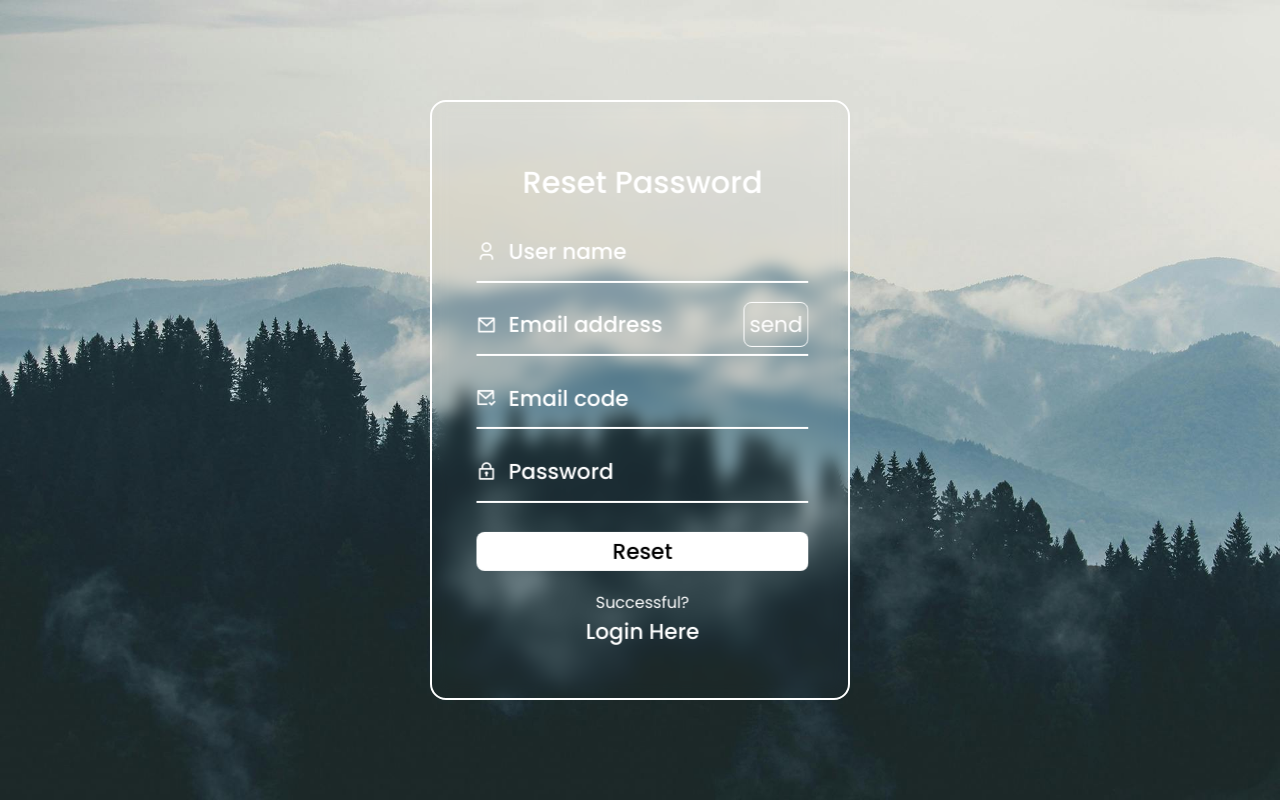
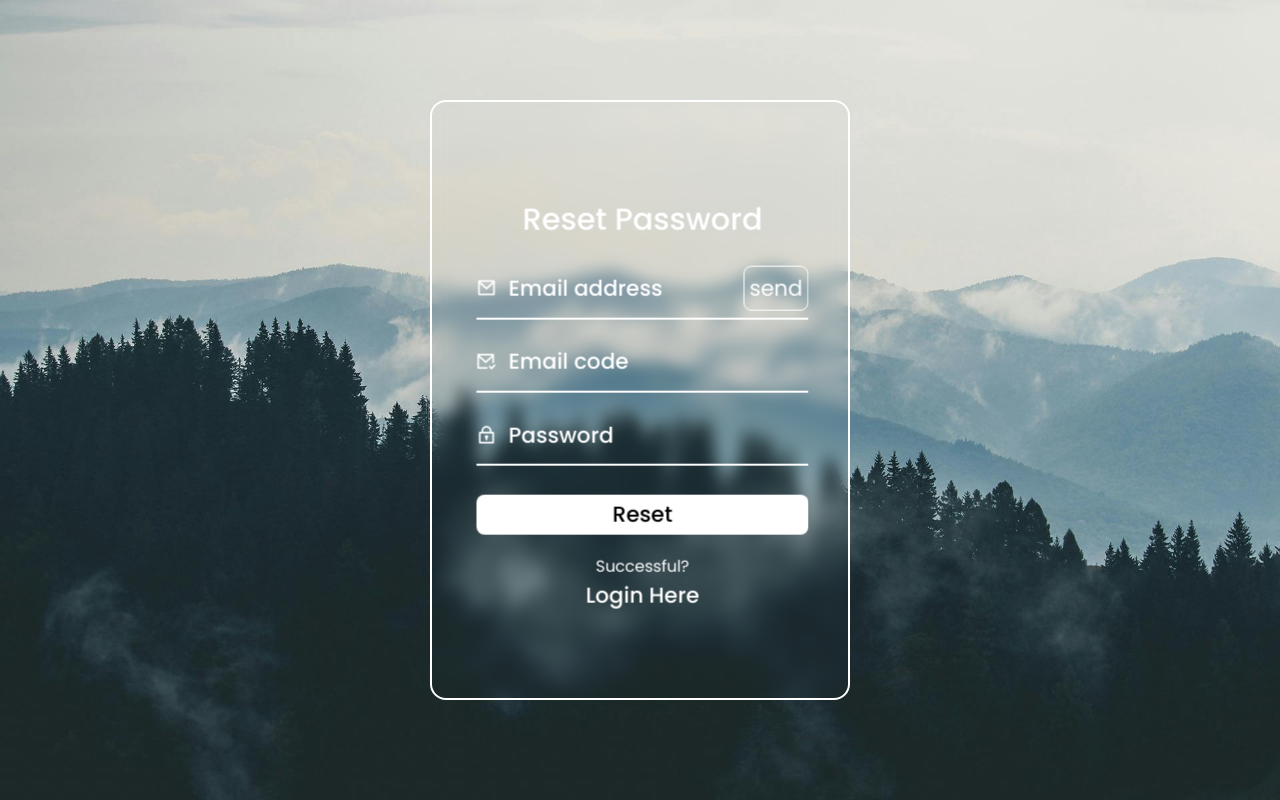
Before and after one commit to qingdaoalex/CITS5505-Project2, a Flask app: page /reset in a window 1280 px wide. Run offline with Flask 3, Linux system fonts and the light colour scheme.

Commit message:
delete usename input

```diff
--- a/blogweb/app/templates/reset.html
+++ b/blogweb/app/templates/reset.html
@@ -25,15 +25,6 @@
 			<div class="reset" id="reset">
 				<form class="form-container" id="validation-form" action="#" method="POST">
 					<h1 class="form-title">Reset Password</h1>
-					<div class="form-content">
-						<div class="form-box">
-							<i class="ri-user-3-line input-icon"></i>
-							<div class="input-box">
-								<input type="text" required class="input-area" id="validate-name" placeholder=" ">
-								<label for="validate-name" class="input-label">User name</label>
-							</div>
-						</div>
-					</div>
 					<div class="form-content">
 						<div class="form-box">
 							<i class="ri-mail-line input-icon"></i>
```
